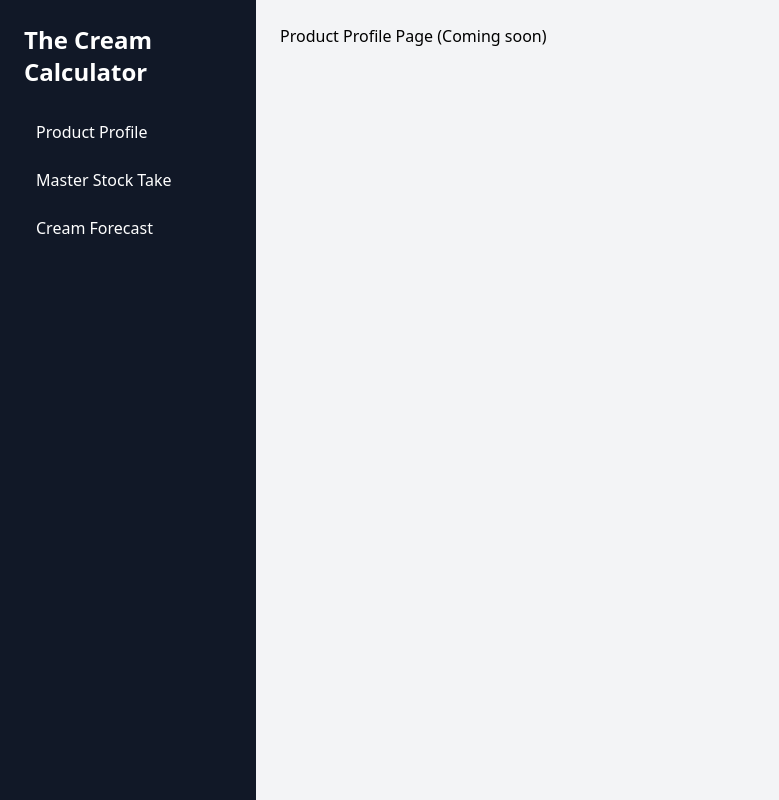
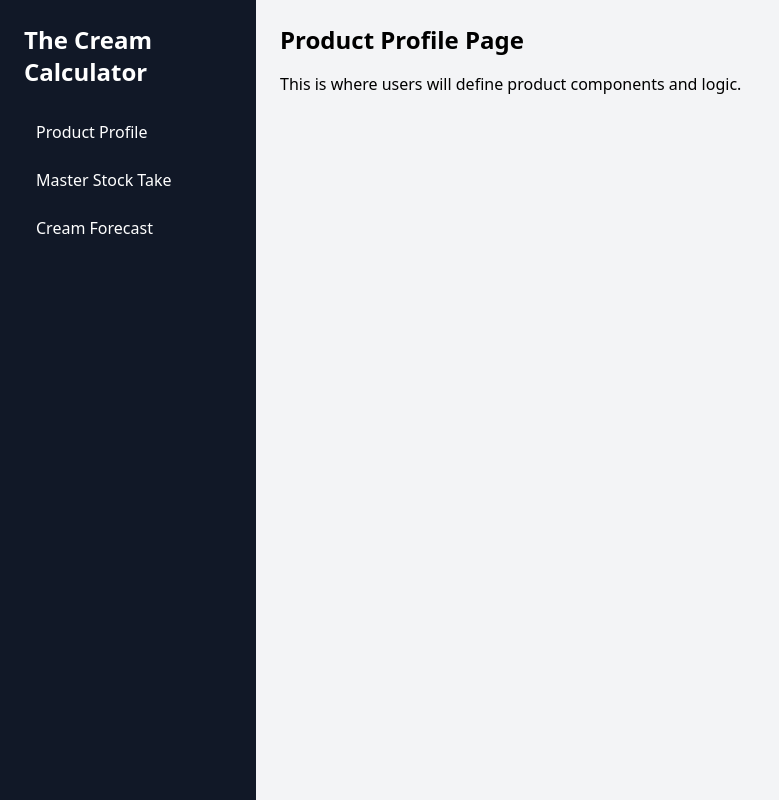
Before and after one commit to owen07020/cream-calculator-app, a React (Create React App) app: page / in a window 1280 px wide. Shown: the whole page, without its empty margins (0-779 px from the left). Built offline with nearby package versions, Linux system fonts and the light colour scheme; the HTML template or start-up script is replaced by a standard one.

Commit message:
Update ProductProfile.js

```diff
--- a/src/pages/ProductProfile.js
+++ b/src/pages/ProductProfile.js
@@ -1,7 +1,10 @@
 import React from 'react';
 
-function ProductProfile() {
-  return <div>Product Profile Page (Coming soon)</div>;
+export default function ProductProfile() {
+  return (
+    <div>
+      <h2 className="text-2xl font-bold mb-4">Product Profile Page</h2>
+      <p>This is where users will define product components and logic.</p>
+    </div>
+  );
 }
-
-export default ProductProfile;
```
